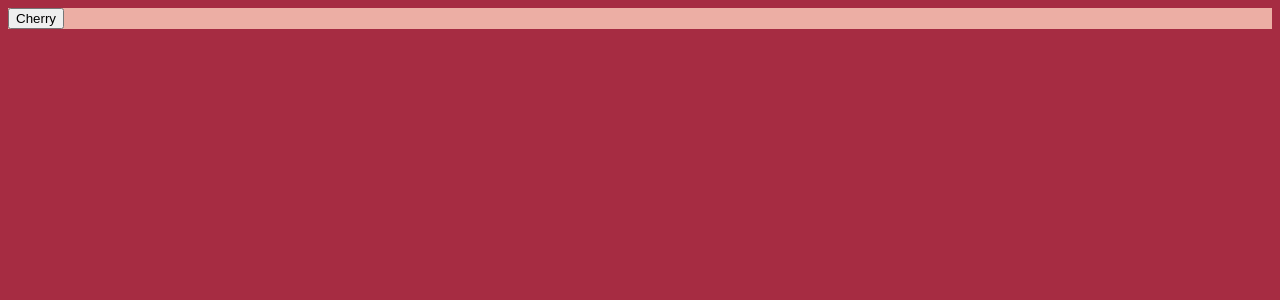
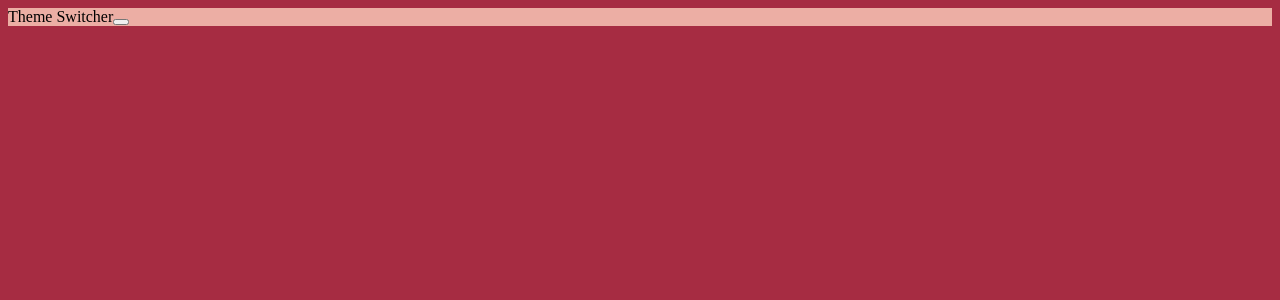
Before and after one commit to yungshun317/react-bootstrap-styled-components-theme-switcher, a React app: page / in a window 1280 px wide. Shown: the top 300 px of the page. Built offline with nearby package versions, Linux system fonts and the light colour scheme.

Commit message:
[FEAT] Add styled Bootstrap `Navbar.Brand`, `Navbar.Toggle`, and `Navbar.Collapse` to `KitNavbar`

```diff
--- a/src/components/Navigation.js
+++ b/src/components/Navigation.js
@@ -5,6 +5,7 @@ import { KitDropdown } from "../kit/KitDropdown";
 import { KitDropdownItem } from "../kit/KitDropdown";
 
 export default function Navigation(props) {
+	/*
     const renderItem = (theme, index) => {
     	return (
     		<KitDropdownItem
@@ -26,10 +27,9 @@ export default function Navigation(props) {
 			/>
 		);
 	};
-
+    */
 	return (
 		<KitNavbar>
-		    {renderThemeMenu()}
 		</KitNavbar>
 	);
 }
--- a/src/kit/KitNavbar.js
+++ b/src/kit/KitNavbar.js
@@ -6,8 +6,18 @@ const StyledBootstrapNavbar = styled(Navbar)`
     background-color: ${props => props.theme.background};
 `;
 
+const StyledBootstrapNavbarBrand = styled(Navbar.Brand)``;
+const StyledBootstrapNavbarToggle = styled(Navbar.Toggle)``;
+const StyledBootstrapNavbarCollapse = styled(Navbar.Collapse)``;
+
+
+
 export default function KitNavbar(props) {
 	return (
-		<StyledBootstrapNavbar fixed="top" {...props} />
+		<StyledBootstrapNavbar fixed="top" {...props}>
+		    <StyledBootstrapNavbarBrand>Theme Switcher</StyledBootstrapNavbarBrand>
+		    <StyledBootstrapNavbarToggle aria-controls="basic-navbar-nav" />
+		    <StyledBootstrapNavbarCollapse></StyledBootstrapNavbarCollapse>
+		</StyledBootstrapNavbar>
 	);
 }
```
